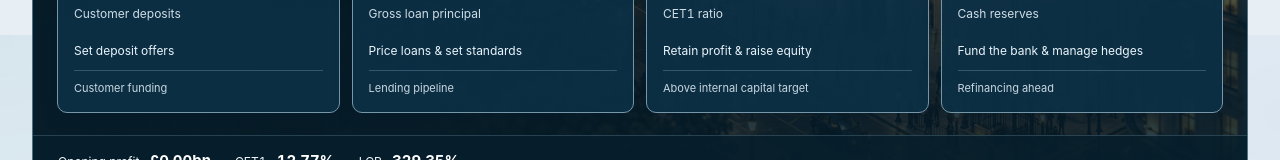
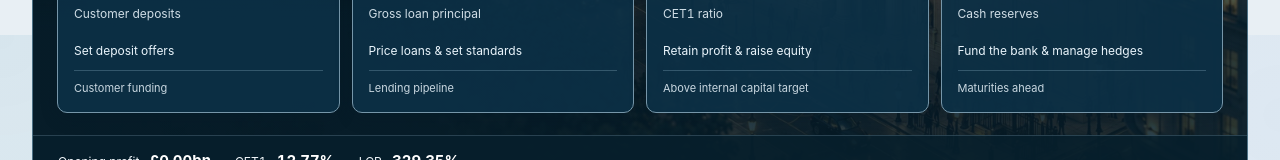
Before and after one commit to andrewlinn957/banksim, a React (Vite) app: page / in a window 1280 px wide. Shown: the part 765-925 px from the top of the page. Built offline with nearby package versions, Linux system fonts and the light colour scheme.

Commit message:
Refocus department summaries on retail ALCO decisions

```diff
--- a/src/game/departments.ts
+++ b/src/game/departments.ts
@@ -28,8 +28,6 @@ const metric = (label: string, rawValue: number, unit: DepartmentMetric['unit']
     : Number.isFinite(rawValue) ? `${rawValue >= 0 ? '+' : '−'}${Math.abs(rawValue * 100).toFixed(2)} pp` : 'Unavailable',
 });
 
-// Game quarters start at the opening state. At a quarter close, show the quarter
-// just completed. Require its actual opening snapshot rather than invent a delta.
 function quarterStates(state: BankState, history: BankState[]) {
   const first = history[0] ?? state;
   const elapsed = Math.max(0, state.time.step - first.time.step);
@@ -48,39 +46,75 @@ export function departmentSummary(department: Department, state: BankState, hist
   if (department === 'Customers') {
     const deposits = customerDeposits(state);
     const change = quarter.opening ? deposits - customerDeposits(quarter.opening) : NaN;
+    const term = balance(L.RetailTermDeposits);
     const interest = state.financial.balanceSheet.items.filter(i => PRODUCT_META[i.productType]?.behaviour?.isCustomerDeposit)
       .reduce((n, i) => n + i.balance * i.interestRate, 0);
-    return { title: department, status: change < 0 ? 'Deposit base contracting' : change > 0 ? 'Deposit base growing' : 'Customer funding',
-      metrics: [metric('Customer deposits', deposits), metric('Deposit change this quarter', change), metric('Average annual deposit rate', deposits > 0 ? interest / deposits : NaN, 'ratio')],
-      explanation: `${change < 0 ? 'Customer deposits have fallen this quarter. ' : ''}Your savings offer affects retention gradually. A higher rate also raises the interest bill, leaving less profit to support lending.`,
-      reportTab: 'Overview', reportLabel: 'Read bank overview report' };
+    return {
+      title: department,
+      status: change < 0 ? 'Deposit base contracting' : change > 0 ? 'Deposit base growing' : 'Customer funding',
+      metrics: [
+        metric('Customer deposits', deposits),
+        metric('Fixed-term savings share', deposits > 0 ? term / deposits : 0, 'ratio'),
+        metric('Average annual deposit rate', deposits > 0 ? interest / deposits : NaN, 'ratio'),
+        metric('Largest depositor/group', m.largeDepositorShare ?? state.behaviour.largeDepositorShare ?? 0, 'ratio'),
+      ],
+      explanation: 'Instant-access pricing protects the franchise; fixed-term savings buy contractual stability but create future maturities. Business deposits are less stable, so funding mix matters as much as the headline deposit total.',
+      reportTab: 'Overview', reportLabel: 'Read bank overview report'
+    };
   }
 
   if (department === 'Lending') {
-    const products = [A.Mortgages, A.CorporateLoans];
+    const products = [A.Mortgages, A.ConsumerLoans, A.CorporateLoans];
     const cohorts = products.flatMap(p => state.loanCohorts?.[p] ?? []);
     const workouts = products.flatMap(p => state.workoutPipelines?.[p] ?? []);
     const gross = cohorts.reduce((n, c) => n + c.outstandingPrincipal, 0) + workouts.reduce((n, w) => n + w.defaultedPrincipal, 0);
     const committed = products.reduce((n, p) => n + (state.loanPipelines?.[p]?.committedNotional ?? 0), 0);
     const approvals = quarter.complete ? quarter.recorded.reduce((n, s) => n + products.reduce((sum, p) => sum + (s.loanPipelines?.[p]?.approvedNotional ?? 0), 0), 0) : NaN;
     const stressed = cohorts.filter(c => c.stage !== 'stage1').reduce((n, c) => n + c.outstandingPrincipal, 0) + workouts.reduce((n, w) => n + w.defaultedPrincipal, 0);
-    return { title: department, status: m.internalCet1Headroom < 0 ? 'Expansion strains capital' : committed > balance(A.CashReserves) ? 'Commitments exceed current cash' : 'Lending pipeline',
-      metrics: [metric('Gross loan principal', gross), metric('Approvals this quarter', approvals), metric('Undrawn commitments', committed), metric('Stage 2 and 3 share', gross > 0 ? stressed / gross : 0, 'ratio')],
-      explanation: 'Pricing and underwriting change new approvals. Customers draw approved loans over time, using cash and capital. Existing loans keep their terms and credit history; undrawn commitments are not all due immediately.',
-      reportTab: 'Loans', reportLabel: 'Read loan portfolio report' };
+    return {
+      title: department,
+      status: m.internalCet1Headroom < 0 ? 'Expansion strains capital' : committed > balance(A.CashReserves) ? 'Commitments exceed current cash' : 'Lending pipeline',
+      metrics: [
+        metric('Gross loan principal', gross),
+        metric('Approvals this quarter', approvals),
+        metric('Personal credit', balance(A.ConsumerLoans)),
+        metric('Stage 2 and 3 share', gross > 0 ? stressed / gross : 0, 'ratio'),
+      ],
+      explanation: 'Choose where to deploy scarce balance sheet: mortgages are lower-loss and long-duration, personal credit is higher-yield and higher-loss, and SME lending is cyclical and capital-intensive. Pricing, selectivity and mortgage structure change new vintages rather than rewriting old loans.',
+      reportTab: 'Loans', reportLabel: 'Read loan portfolio report'
+    };
   }
 
   if (department === 'Capital') {
     const profit = quarter.complete ? quarter.recorded.reduce((n, s) => n + s.financial.incomeStatement.netIncome, 0) : NaN;
-    return { title: department, status: state.risk.compliance.cet1Breached || state.risk.compliance.ownFundsBreached || state.risk.compliance.leverageBreached ? 'Capital needs attention' : m.payoutBlockedByInternalTarget || m.mdaTriggered ? 'Distributions restricted' : m.internalCet1Headroom < 0 ? 'Below internal capital target' : 'Above internal capital target',
-      metrics: [metric('CET1 ratio', m.cet1Ratio, 'ratio'), metric('Headroom above internal target', m.internalCet1Headroom, 'percentagePoints'), metric('Profit this quarter', profit), metric('Maximum dividend payout', m.maxPayoutRatio, 'ratio')],
-      explanation: 'Retained profit replenishes capital; losses and dividends consume it. Share issuance can add capital but dilutes existing holders. Headroom measures the gap to the internal CET1 target, not a cash balance or a guaranteed lending allowance.',
-      reportTab: 'Regulatory', reportLabel: 'Read capital and liquidity report' };
+    return {
+      title: department,
+      status: state.risk.compliance.cet1Breached || state.risk.compliance.ownFundsBreached || state.risk.compliance.leverageBreached ? 'Capital needs attention' : m.payoutBlockedByInternalTarget || m.mdaTriggered ? 'Distributions restricted' : m.internalCet1Headroom < 0 ? 'Below internal capital target' : 'Above internal capital target',
+      metrics: [
+        metric('CET1 ratio', m.cet1Ratio, 'ratio'),
+        metric('Headroom above internal target', m.internalCet1Headroom, 'percentagePoints'),
+        metric('Profit this quarter', profit),
+        metric('Tier 2 capital', state.financial.capital.tier2 ?? 0),
+      ],
+      explanation: 'Retained profit builds CET1. Equity strengthens every capital measure but dilutes holders; Tier 2 supports total capital only and does not repair CET1 or leverage. Use subordinated debt only when total-capital headroom is the actual constraint.',
+      reportTab: 'Regulatory', reportLabel: 'Read capital and liquidity report'
+    };
   }
 
-  const due = [L.WholesaleFundingST, L.WholesaleFundingLT].reduce((n, p) => n + (state.fundingLadders?.[p] ?? []).filter(b => b.monthsToMaturity <= 3).reduce((sum, b) => sum + Math.max(0, b.notional), 0), 0);
-  return { title: department, status: state.risk.compliance.lcrBreached || state.risk.compliance.nsfrBreached ? 'Funding needs attention' : due > 0 ? 'Refinancing ahead' : 'Treasury position',
-    metrics: [metric('Cash reserves', balance(A.CashReserves)), metric('Wholesale funding due within 3 months', due), metric('Liquidity coverage', m.lcr, 'ratio'), metric('Stable funding ratio', m.nsfr, 'ratio')],
-    explanation: 'Term borrowing buys time to fund lending and refinance maturities, at an interest cost. Hedge contracts change exposure to rates; they do not create spare capital. Funding shown due excludes deposits and repos.',
-    reportTab: 'Regulatory', reportLabel: 'Read capital and liquidity report' };
+  const fundingProducts = [L.RetailTermDeposits, L.WholesaleFundingST, L.WholesaleFundingLT, L.BankOfEnglandFunding, L.Tier2Debt];
+  const due = fundingProducts.reduce((n, p) => n + (state.fundingLadders?.[p] ?? []).filter(b => b.monthsToMaturity <= 3).reduce((sum, b) => sum + Math.max(0, b.notional), 0), 0);
+  const hqla = balance(A.CashReserves) + balance(A.Gilts);
+  const giltShare = hqla > 0 ? balance(A.Gilts) / hqla : 0;
+  return {
+    title: department,
+    status: state.risk.compliance.lcrBreached || state.risk.compliance.nsfrBreached ? 'Funding needs attention' : due > 0 ? 'Maturities ahead' : 'Treasury position',
+    metrics: [
+      metric('Cash reserves', balance(A.CashReserves)),
+      metric('Gilt share of liquid assets', giltShare, 'ratio'),
+      metric('Funding due within 3 months', due),
+      metric('Stable funding ratio', m.nsfr, 'ratio'),
+    ],
+    explanation: 'Treasury chooses liquidity-buffer composition and duration first. Fixed-term savings provide the natural stable-funding base; long-term debt remains available for structural needs, while Bank of England secured funding is a collateralised liquidity tool rather than a substitute for a sound franchise.',
+    reportTab: 'Regulatory', reportLabel: 'Read capital and liquidity report'
+  };
 }
```
